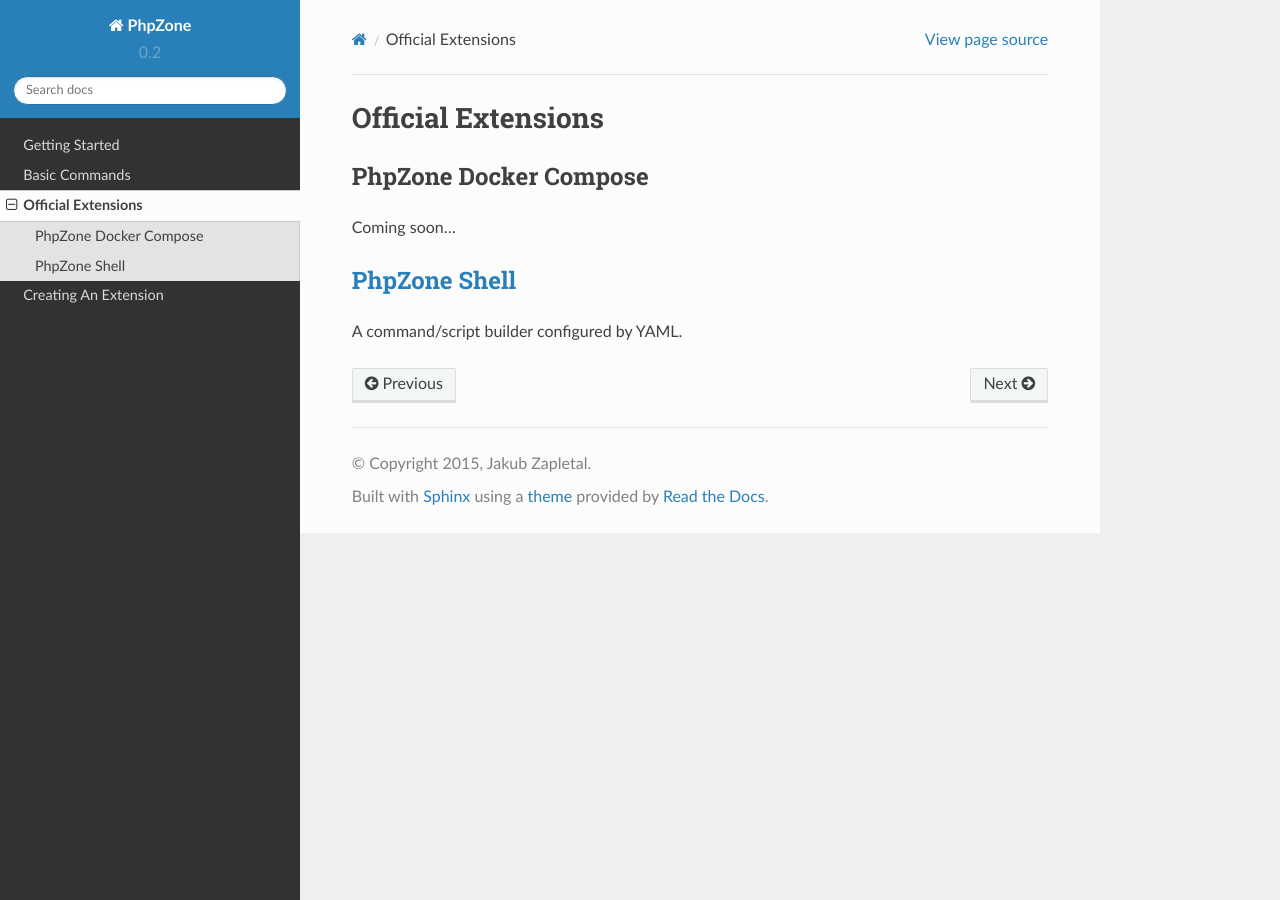
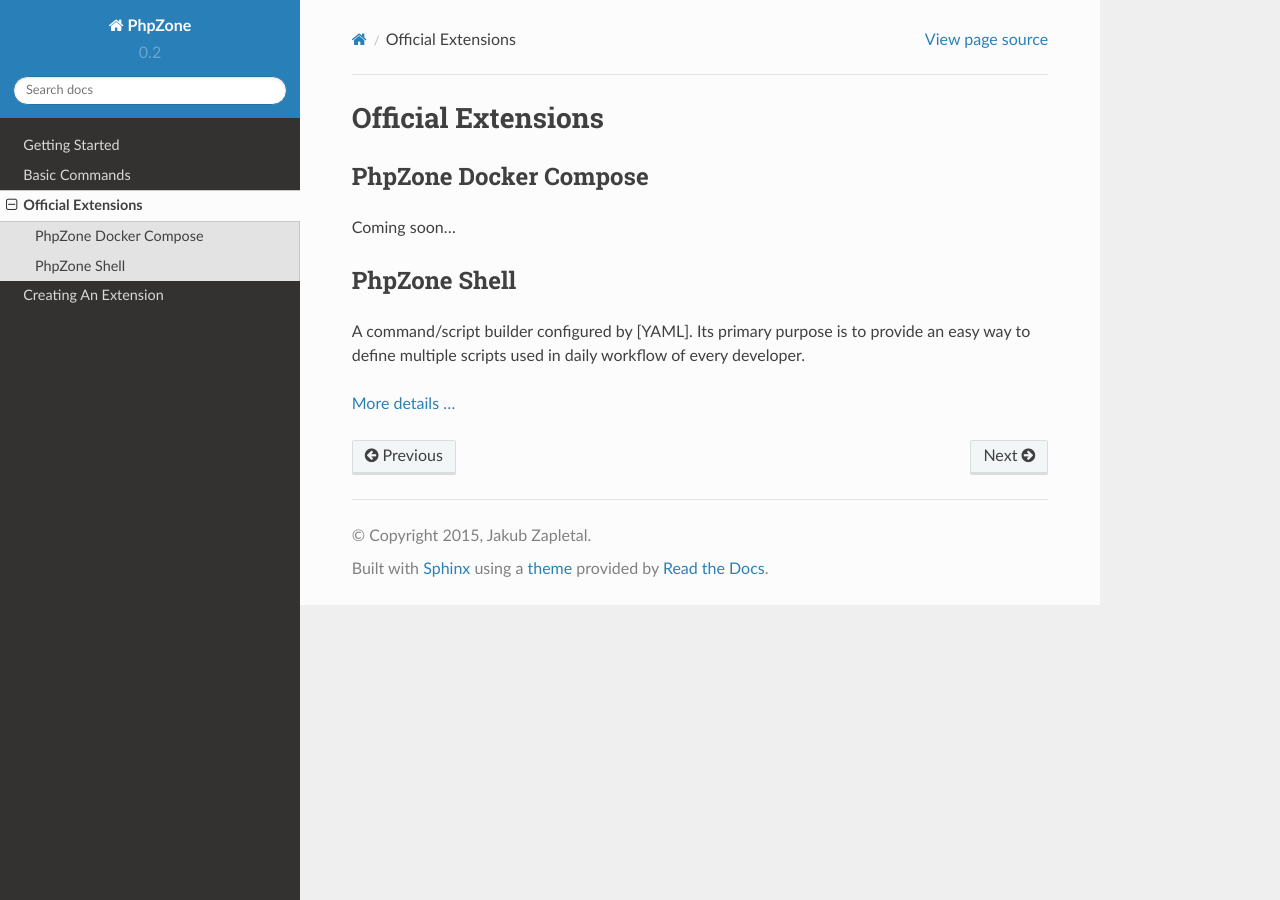
Before and after one commit to phpzone/phpzone, a Sphinx documentation site: the page built from docs/source/official-extensions.rst, in a window 1280 px wide. Built offline with Sphinx 7.4.7 and the Read the Docs theme 2.0.0, drawn with Linux system fonts in a browser that asks for light colours.

Commit message:
Update docs

```diff
--- a/docs/source/index.rst
+++ b/docs/source/index.rst
@@ -46,8 +46,7 @@
 
 .. important::
     The ``PhpZone\Shell\Shell`` extension is not a part of the ``phpzone/phpzone`` package, but an aside project
-    based on PhpZone. More info in a chapter dedicated to `official extensions`_.
+    based on PhpZone. More info in a chapter dedicated to `official extensions <official-extensions>`_.
 
 
 .. _YAML: http://symfony.com/doc/current/components/yaml/yaml_format.html
-.. _official extensions: official-extensions
--- a/docs/source/official-extensions.rst
+++ b/docs/source/official-extensions.rst
@@ -6,9 +6,12 @@
 
 Coming soon...
 
-`PhpZone Shell`_
-----------------
+PhpZone Shell
+-------------
 
-A command/script builder configured by YAML.
+A command/script builder configured by [YAML]. Its primary purpose is to
+provide an easy way to define multiple scripts used in daily workflow of every developer.
 
-.. _PhpZone Shell: http://www.phpzone.org/projects/phpzone-shell
+`More details ... <http://www.phpzone.org/projects/phpzone-shell>`_
+
+.. _YAML: http://symfony.com/doc/current/components/yaml/yaml_format.html
```
